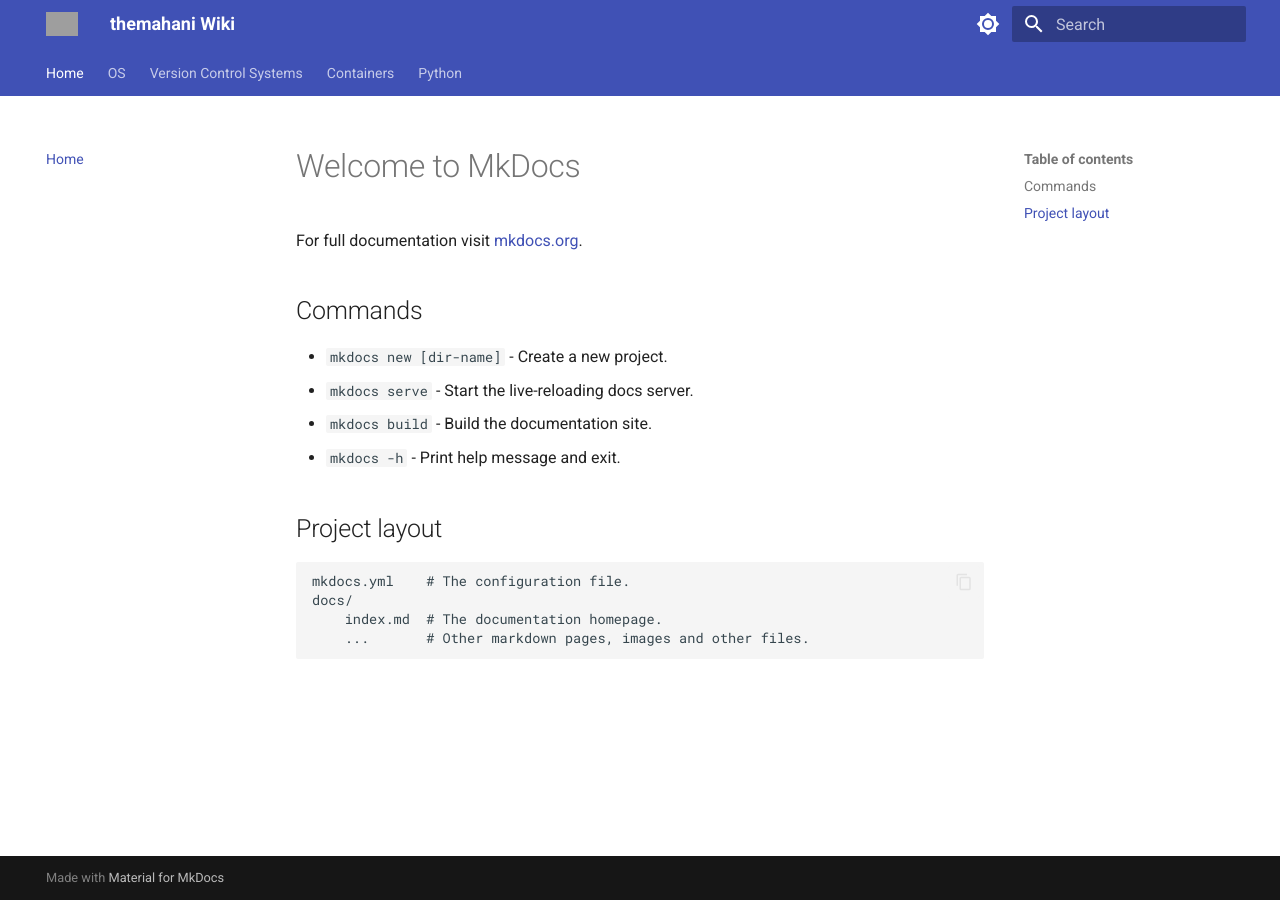
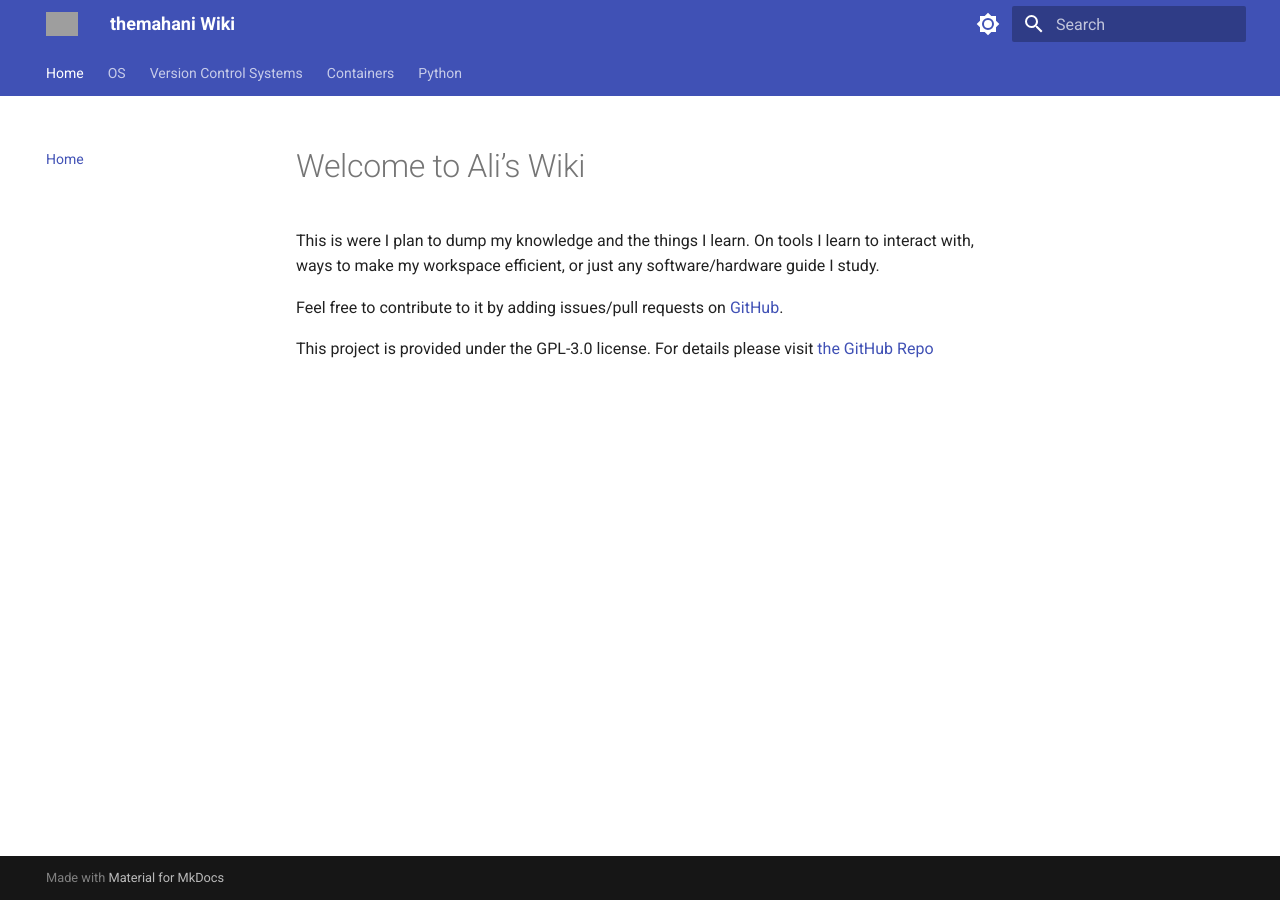
Before and after one commit to themahani/wiki, an MkDocs documentation site: the page built from docs/index.md, in a window 1280 px wide. Built offline with MkDocs 1.6.1 and Material for MkDocs 9.7.7, drawn with Linux system fonts in a browser that asks for light colours; grey boxes are pictures that could not be loaded.

```diff
--- a/docs/index.md
+++ b/docs/index.md
@@ -1,17 +1,9 @@
-# Welcome to MkDocs
+# Welcome to Ali's Wiki
 
-For full documentation visit [mkdocs.org](https://www.mkdocs.org).
+This is were I plan to dump my knowledge and the things I learn.
+On tools I learn to interact with,
+ways to make my workspace efficient, or just any software/hardware guide I study.
 
-## Commands
+Feel free to contribute to it by adding issues/pull requests on [GitHub](https://github.com/themahani/wiki).
 
-- `mkdocs new [dir-name]` - Create a new project.
-- `mkdocs serve` - Start the live-reloading docs server.
-- `mkdocs build` - Build the documentation site.
-- `mkdocs -h` - Print help message and exit.
-
-## Project layout
-
-    mkdocs.yml    # The configuration file.
-    docs/
-        index.md  # The documentation homepage.
-        ...       # Other markdown pages, images and other files.
+This project is provided under the GPL-3.0 license. For details please visit [the GitHub Repo](https://github.com/themahani/wiki/blob/main/LICENSE)
```
Also changed, not shown: docs/os/linux/arch.md (added, +15 -0 lines), docs/python/venv.md (added, +119 -0 lines), 2 other files.
